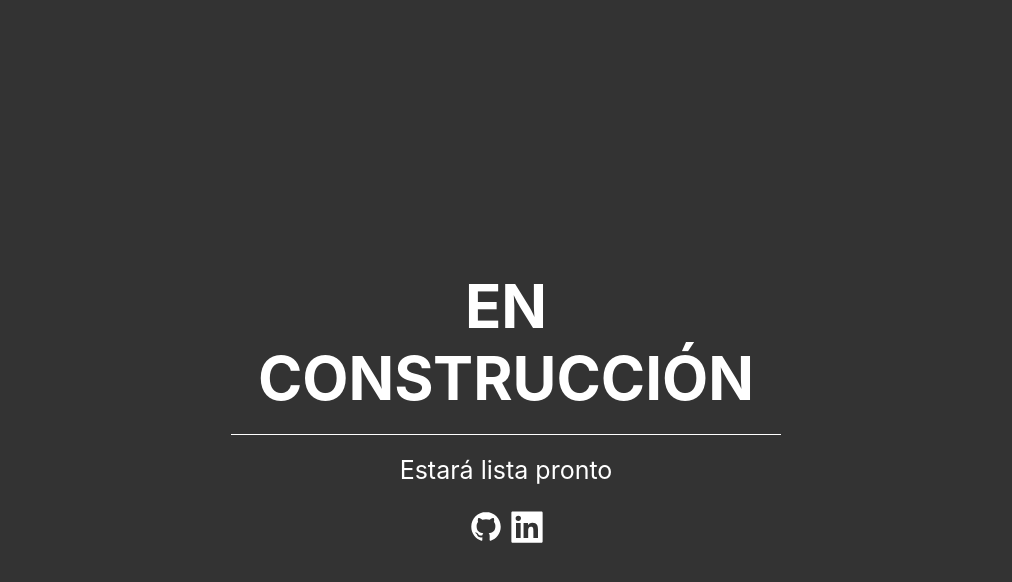
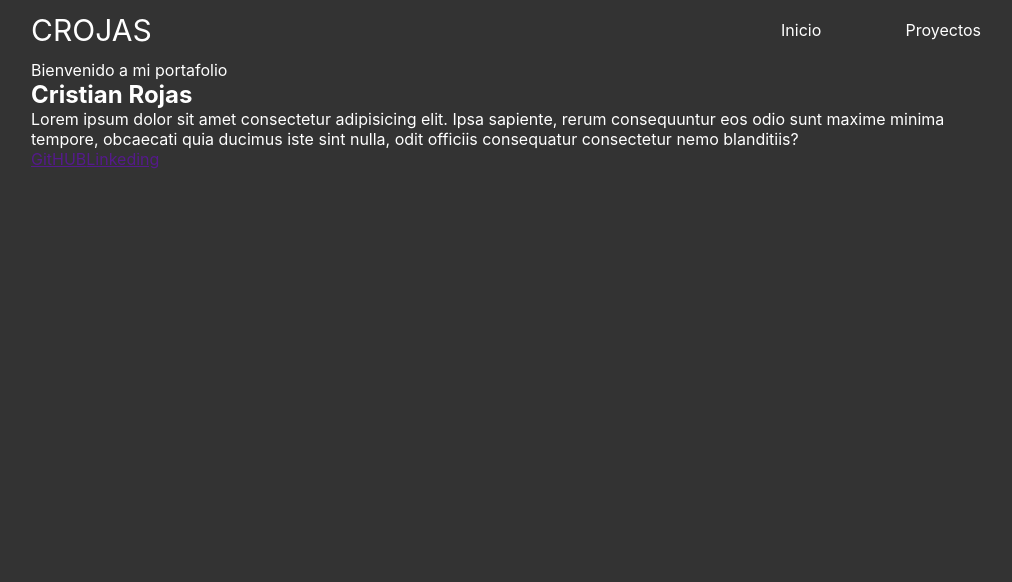
Before and after one commit to cristiandrc/cristiandrc.github.io, a React app: page / in a window 1280 px wide. Shown: the top 582 px of the page, without its empty margins (134-1146 px from the left). Built offline with nearby package versions, Linux system fonts and the light colour scheme.

Commit message:
add Home

```diff
--- a/package.json
+++ b/package.json
@@ -7,6 +7,7 @@
     "test": "echo \"Error: no test specified\" && exit 1",
     "start": "webpack server --mode development",
     "build": "webpack --mode production",
+    "predeploy":"npm run build",
     "deploy": "gh-pages -d dist -r https://$GH_TOKEN@github.com/cristiandrc/cristiandrc.github.io"
   },
   "repository": {
--- /dev/null
+++ b/src/components/Header.jsx
@@ -0,0 +1,19 @@
+import React from "react";
+import { HeaderStyle, Div, Nav } from "../style/Header";
+const Header = () => {
+  return (
+    <HeaderStyle>
+      <Div>
+        <p>CROJAS</p>
+        <Nav>
+          <ul>
+            <li>Inicio</li>
+            <li>Proyectos</li>
+          </ul>
+        </Nav>
+      </Div>
+    </HeaderStyle>
+  );
+};
+
+export { Header };
--- /dev/null
+++ b/src/components/Hero.jsx
@@ -0,0 +1,21 @@
+import React from "react";
+import { Section } from "../style/Hero";
+const Hero = () => {
+  return (
+    <Section>
+      <p>Bienvenido a mi portafolio</p>
+      <h2>Cristian Rojas</h2>
+      <p>
+        Lorem ipsum dolor sit amet consectetur adipisicing elit. Ipsa sapiente,
+        rerum consequuntur eos odio sunt maxime minima tempore, obcaecati quia
+        ducimus iste sint nulla, odit officiis consequatur consectetur nemo
+        blanditiis?
+      </p>
+
+      <a href="">GitHUB</a>
+      <a href="">Linkeding</a>
+    </Section>
+  );
+};
+
+export { Hero };
--- /dev/null
+++ b/src/containers/Home.jsx
@@ -0,0 +1,13 @@
+import React from "react";
+import { Header } from "../components/Header";
+import { Hero } from "../components/Hero";
+const Home = () => {
+  return (
+    <>
+      <Header />
+      <Hero />
+    </>
+  );
+};
+
+export { Home };
--- a/src/routes/App.jsx
+++ b/src/routes/App.jsx
@@ -1,11 +1,12 @@
 import React from "react";
 import { GlobalStyles } from "../style/GlobalStyles";
-import Building from "../containers/Building";
+// import Building from "../containers/Building";
+import { Home } from "../containers/Home";
 const App = () => {
   return (
     <>
       <GlobalStyles />
-      <Building />
+      <Home />
     </>
   );
 };
--- a/src/style/GlobalStyles.js
+++ b/src/style/GlobalStyles.js
@@ -4,6 +4,7 @@ export const GlobalStyles = createGlobalStyle`
 html {
         box-sizing: border-box;
         font-family: -apple-system, BlinkMacSystemFont, 'Segoe UI', Roboto, Oxygen, Ubuntu, Cantarell, 'Open Sans', 'Helvetica Neue', sans-serif;
+
 }
 
 *, *::before, *::after {
@@ -12,6 +13,7 @@ html {
 
 ul, li, h1, h2, h3, p, button {
         margin: 0;
+        color: white;
 }
 
 ul {
@@ -31,6 +33,8 @@ body {
         margin: 0 auto;
         overscroll-behavior: none;
         width: 100%;
+        background: #333;
+
 }
 
 /* #app {
--- /dev/null
+++ b/src/style/Header.js
@@ -0,0 +1,30 @@
+import styled from "styled-components";
+
+export const HeaderStyle = styled.header`
+  width: 100%;
+  height: 60px;
+`;
+
+export const Div = styled.div`
+  width: 100%;
+  height: 100%;
+  max-width: 950px;
+  display: flex;
+  justify-content: space-between;
+  align-items: center;
+  margin: 0 auto;
+
+  p {
+    font-size: 30px;
+  }
+`;
+
+export const Nav = styled.nav`
+  width: 200px;
+
+  ul {
+    width: 100%;
+    display: flex;
+    justify-content: space-between;
+  }
+`;
--- /dev/null
+++ b/src/style/Hero.js
@@ -0,0 +1,6 @@
+import styled from "styled-components";
+
+export const Section = styled.section`
+  max-width: 950px;
+  margin: 0 auto;
+`;
```
Also changed, not shown: 2 other files (tests, documents, lock files or other folders).
